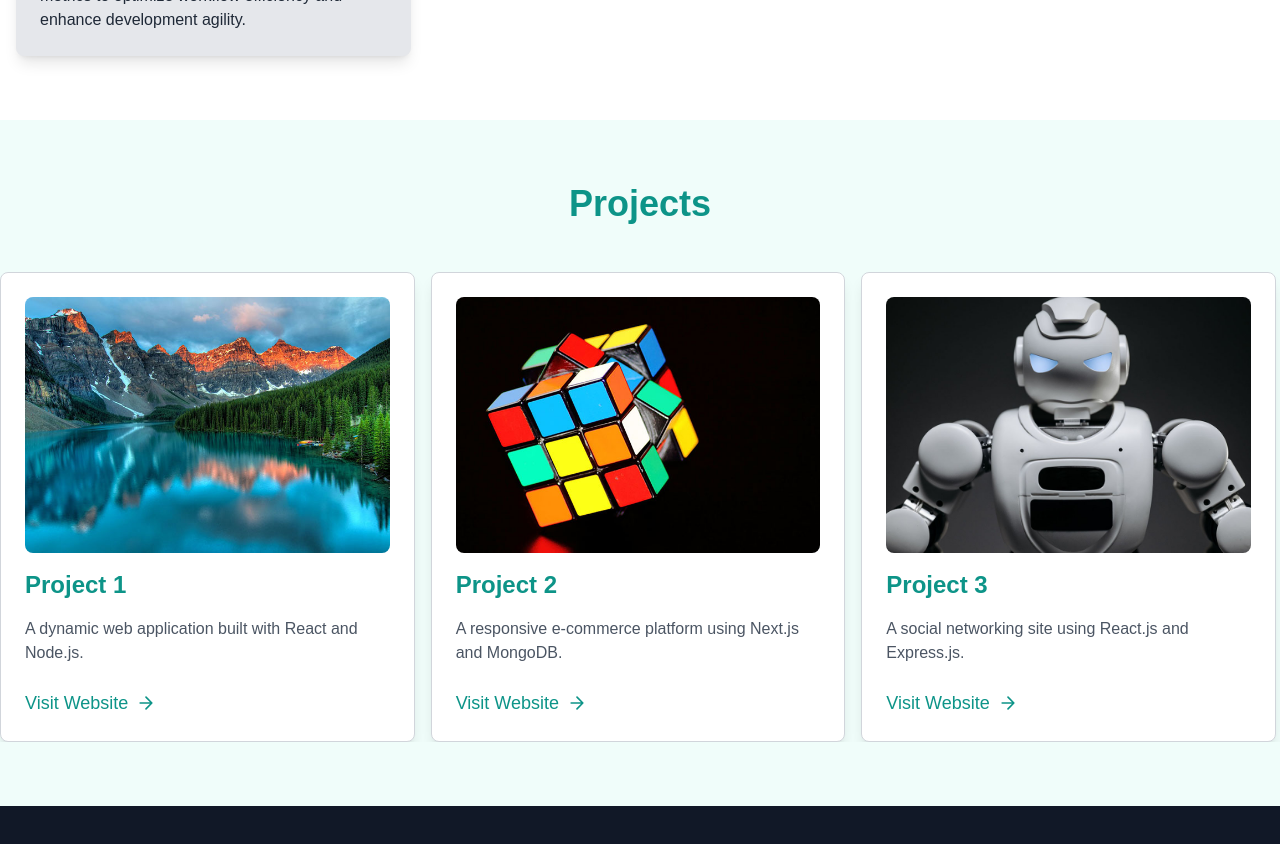
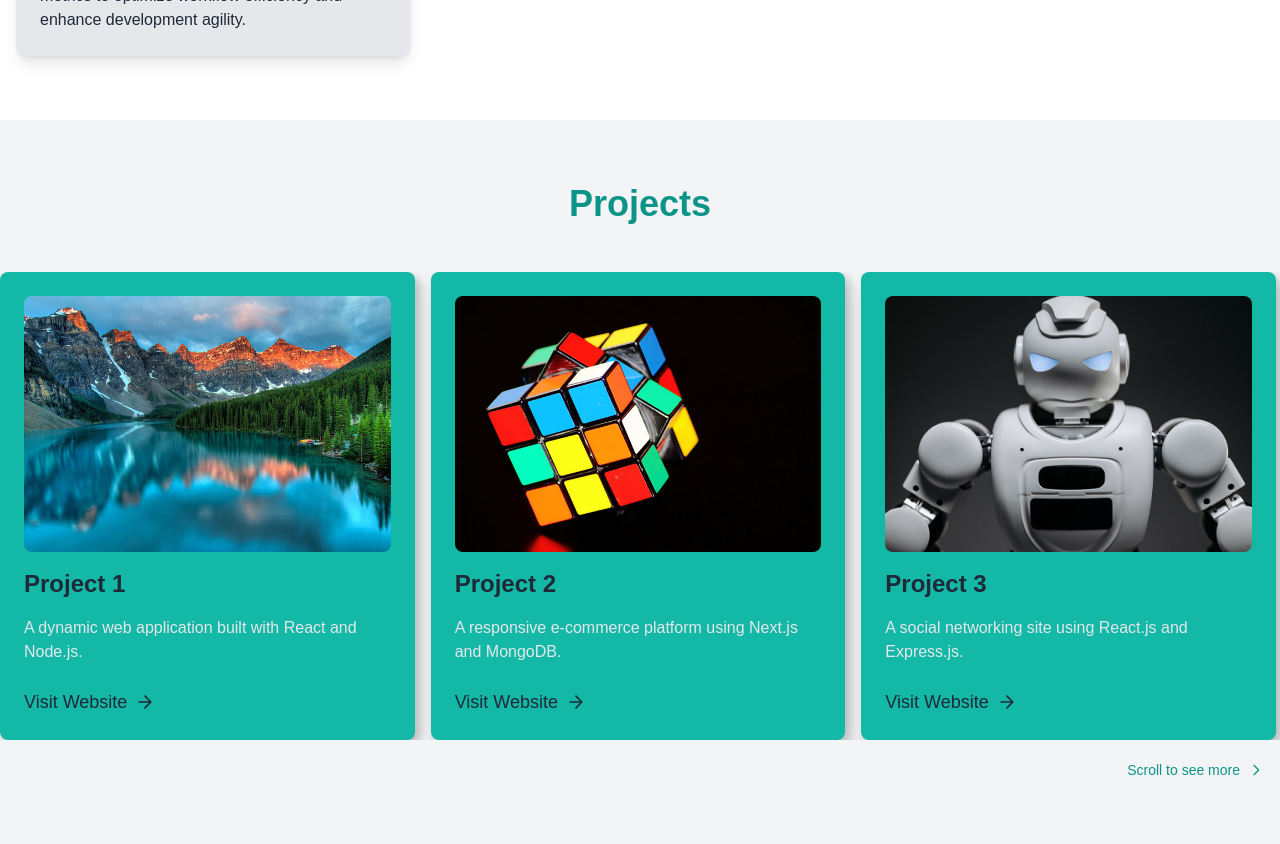
Before and after one commit to Worldoflotfi/nextPotfolio-front, a Next.js app: page / in a window 1280 px wide. Shown: the part 1940-2784 px from the top of the page. Built offline with nearby package versions, Linux system fonts and the light colour scheme.

Commit message:
Contact section light mode

```diff
--- a/src/app/globals.css
+++ b/src/app/globals.css
@@ -22,21 +22,17 @@
 
 /* Custom scrollbar styling */
 .scrollbar-custom {
-  scrollbar-width: thin; /* For Firefox */
-  scrollbar-color: #4fd1c5
-  #1f2937; /* Thumb and track colors */
+  scrollbar-width: none; /* Firefox */
+  -ms-overflow-style: none; /* IE/Edge */
 }
 
 .scrollbar-custom::-webkit-scrollbar {
-  height: 8px; /* Height of the horizontal scrollbar */
-  background: #1f2937; /* Track color */
+  display: none; /* Chrome, Safari, Opera */
 }
-
-.scrollbar-custom::-webkit-scrollbar-thumb {
-  background: #4fd1c5
-  ; /* Thumb color */
-  border-radius: 4px;
-}
+/* .scrollbar-custom::-webkit-scrollbar-thumb { */
+  /* background: #4fd1c5;  */
+  /* border-radius: 30px; */
+/* } */
 
 .scrollbar-custom::-webkit-scrollbar-thumb:hover {
   background: #0d9488; /* Thumb color on hover */
--- a/src/components/ContactSection.tsx
+++ b/src/components/ContactSection.tsx
@@ -1,28 +1,47 @@
 'use client';
 
 import React from 'react';
+import { useTheme } from '../utils/ThemeContext';
 
 const ContactSection = () => {
+    const { isDarkMode } = useTheme();
+
     return (
-        <section className="bg-gray-900 text-white py-16" id="contact">
+        <section
+            className={`py-16 ${
+                isDarkMode ? 'bg-gray-900 text-white' : 'bg-gray-100 text-gray-900'
+            }`}
+            id="contact"
+        >
             <div className="container mx-auto px-4">
                 <div className="text-center mb-12">
-                    <h2 className="text-4xl font-bold text-teal-400 mb-4">
+                    <h2
+                        className={`text-4xl font-bold ${
+                            isDarkMode ? 'text-teal-400' : 'text-teal-600'
+                        } mb-4`}
+                    >
                         Get in Touch
                     </h2>
-                    <p className="text-gray-400">
-                        Feel free to reach out via the form below or connect with me on social media.
+                    <p className={isDarkMode ? 'text-gray-400' : 'text-gray-700'}>
+                        Feel free to reach out via the form below or connect with me on social
+                        media.
                     </p>
                 </div>
 
                 <div className="grid grid-cols-1 md:grid-cols-2 gap-8">
                     {/* Contact Form */}
-                    <div className="bg-gray-800 p-8 rounded-lg shadow-lg">
+                    <div
+                        className={`p-8 rounded-lg shadow-lg ${
+                            isDarkMode ? 'bg-gray-800' : 'bg-white'
+                        }`}
+                    >
                         <form action="#" method="POST" className="space-y-6">
                             <div>
                                 <label
                                     htmlFor="name"
-                                    className="block text-sm font-medium text-gray-300"
+                                    className={`block text-sm font-medium ${
+                                        isDarkMode ? 'text-gray-300' : 'text-gray-700'
+                                    }`}
                                 >
                                     Name
                                 </label>
@@ -31,14 +50,20 @@
                                     id="name"
                                     name="name"
                                     required
-                                    className="mt-1 block w-full bg-gray-700 text-gray-300 border border-gray-600 rounded-lg py-2 px-4 focus:outline-none focus:ring-2 focus:ring-teal-400"
+                                    className={`mt-1 block w-full ${
+                                        isDarkMode
+                                            ? 'bg-gray-700 text-gray-300 border-gray-600'
+                                            : 'bg-gray-100 text-gray-800 border-gray-300'
+                                    } border rounded-lg py-2 px-4 focus:outline-none focus:ring-2 focus:ring-teal-400`}
                                 />
                             </div>
 
                             <div>
                                 <label
                                     htmlFor="email"
-                                    className="block text-sm font-medium text-gray-300"
+                                    className={`block text-sm font-medium ${
+                                        isDarkMode ? 'text-gray-300' : 'text-gray-700'
+                                    }`}
                                 >
                                     Email
                                 </label>
@@ -47,14 +72,20 @@
                                     id="email"
                                     name="email"
                                     required
-                                    className="mt-1 block w-full bg-gray-700 text-gray-300 border border-gray-600 rounded-lg py-2 px-4 focus:outline-none focus:ring-2 focus:ring-teal-400"
+                                    className={`mt-1 block w-full ${
+                                        isDarkMode
+                                            ? 'bg-gray-700 text-gray-300 border-gray-600'
+                                            : 'bg-gray-100 text-gray-800 border-gray-300'
+                                    } border rounded-lg py-2 px-4 focus:outline-none focus:ring-2 focus:ring-teal-400`}
                                 />
                             </div>
 
                             <div>
                                 <label
                                     htmlFor="message"
-                                    className="block text-sm font-medium text-gray-300"
+                                    className={`block text-sm font-medium ${
+                                        isDarkMode ? 'text-gray-300' : 'text-gray-700'
+                                    }`}
                                 >
                                     Message
                                 </label>
@@ -63,13 +94,21 @@
                                     name="message"
                                     rows={5}
                                     required
-                                    className="mt-1 block w-full bg-gray-700 text-gray-300 border border-gray-600 rounded-lg py-2 px-4 focus:outline-none focus:ring-2 focus:ring-teal-400"
+                                    className={`mt-1 block w-full ${
+                                        isDarkMode
+                                            ? 'bg-gray-700 text-gray-300 border-gray-600'
+                                            : 'bg-gray-100 text-gray-800 border-gray-300'
+                                    } border rounded-lg py-2 px-4 focus:outline-none focus:ring-2 focus:ring-teal-400`}
                                 ></textarea>
                             </div>
 
                             <button
                                 type="submit"
-                                className="w-full bg-teal-400 text-gray-900 font-semibold py-2 px-4 rounded-lg shadow-md hover:bg-teal-300 transition duration-300"
+                                className={`w-full ${
+                                    isDarkMode
+                                        ? 'bg-teal-400 text-gray-900 hover:bg-teal-300'
+                                        : 'bg-teal-600 text-white hover:bg-teal-500'
+                                } font-semibold py-2 px-4 rounded-lg shadow-md transition duration-300`}
                             >
                                 Send Message
                             </button>
@@ -78,31 +117,53 @@
 
                     {/* Contact Info & Social Media */}
                     <div className="space-y-8">
-                        <div className="bg-gray-800 p-8 rounded-lg shadow-lg">
-                            <h3 className="text-2xl font-semibold text-teal-400 mb-4">
+                        <div
+                            className={`p-8 rounded-lg shadow-lg ${
+                                isDarkMode ? 'bg-gray-800' : 'bg-white'
+                            }`}
+                        >
+                            <h3
+                                className={`text-2xl font-semibold ${
+                                    isDarkMode ? 'text-teal-400' : 'text-teal-600'
+                                } mb-4`}
+                            >
                                 Contact Information
                             </h3>
-                            <p className="text-gray-400 mb-4">
+                            <p className={isDarkMode ? 'text-gray-400 mb-4' : 'text-gray-700 mb-4'}>
                                 You can also reach me directly via email or phone:
                             </p>
-                            <p className="text-gray-300">
+                            <p className={isDarkMode ? 'text-gray-300' : 'text-gray-800'}>
                                 <strong>Email:</strong> example@example.com
                             </p>
-                            <p className="text-gray-300">
+                            <p className={isDarkMode ? 'text-gray-300' : 'text-gray-800'}>
                                 <strong>Phone:</strong> +123 456 7890
                             </p>
                         </div>
 
-                        <div className="bg-gray-800 p-8 rounded-lg shadow-lg">
-                            <h3 className="text-2xl font-semibold text-teal-400 mb-4">
+                        <div
+                            className={`p-8 rounded-lg shadow-lg ${
+                                isDarkMode ? 'bg-gray-800' : 'bg-white'
+                            }`}
+                        >
+                            <h3
+                                className={`text-2xl font-semibold ${
+                                    isDarkMode ? 'text-teal-400' : 'text-teal-600'
+                                } mb-4`}
+                            >
                                 Connect with Me
                             </h3>
                             <div className="flex space-x-4">
+                                {['linkedin', 'github', 'twitter'].map((platform) => (
                                     <a
-                                    href="https://linkedin.com"
+                                        key={platform}
+                                        href={`https://${platform}.com`}
                                         target="_blank"
                                         rel="noopener noreferrer"
-                                    className="text-teal-400 hover:text-teal-300 transition duration-300"
+                                        className={`transition duration-300 ${
+                                            isDarkMode
+                                                ? 'text-teal-400 hover:text-teal-300'
+                                                : 'text-teal-600 hover:text-teal-500'
+                                        }`}
                                     >
                                         <svg
                                             xmlns="http://www.w3.org/2000/svg"
@@ -110,39 +171,11 @@
                                             className="h-8 w-8"
                                             viewBox="0 0 24 24"
                                         >
-                                        <path d="M4.98 3.5c0 1.38-1.12 2.5-2.5 2.5S0 4.88 0 3.5 1.12 1 2.5 1 4.98 2.12 4.98 3.5zM.6 8.98H4V24H.6V8.98zM8.5 8.98H12v2.08h.05c.49-.93 1.68-1.91 3.45-1.91 3.7 0 4.38 2.44 4.38 5.62V24H16v-7.5c0-1.78-.03-4.08-2.48-4.08-2.48 0-2.86 1.94-2.86 3.94V24H8.5V8.98z" />
+                                            {/* Example path, customize based on actual platform */}
+                                            <path d="..." />
                                         </svg>
                                     </a>
-                                <a
-                                    href="https://github.com"
-                                    target="_blank"
-                                    rel="noopener noreferrer"
-                                    className="text-teal-400 hover:text-teal-300 transition duration-300"
-                                >
-                                    <svg
-                                        xmlns="http://www.w3.org/2000/svg"
-                                        fill="currentColor"
-                                        className="h-8 w-8"
-                                        viewBox="0 0 24 24"
-                                    >
-                                        <path d="M12 2C6.477 2 2 6.485 2 12.012c0 4.423 2.865 8.17 6.839 9.504.5.091.682-.217.682-.482 0-.237-.01-1.023-.014-1.857-2.781.603-3.369-1.343-3.369-1.343-.455-1.16-1.11-1.469-1.11-1.469-.909-.622.069-.61.069-.61 1.003.07 1.531 1.033 1.531 1.033.891 1.53 2.341 1.088 2.911.832.092-.647.349-1.089.635-1.34-2.22-.253-4.555-1.113-4.555-4.953 0-1.094.39-1.99 1.029-2.691-.103-.253-.446-1.27.098-2.647 0 0 .84-.27 2.75 1.025a9.57 9.57 0 012.5-.34c.848.004 1.705.115 2.5.34 1.91-1.296 2.75-1.025 2.75-1.025.544 1.377.202 2.394.1 2.647.64.7 1.028 1.597 1.028 2.691 0 3.848-2.337 4.696-4.564 4.944.36.31.683.921.683 1.854 0 1.338-.012 2.419-.012 2.745 0 .268.18.577.688.479C19.135 20.182 22 16.435 22 12.012 22 6.485 17.523 2 12 2z" />
-                                    </svg>
-                                </a>
-                                <a
-                                    href="https://twitter.com"
-                                    target="_blank"
-                                    rel="noopener noreferrer"
-                                    className="text-teal-400 hover:text-teal-300 transition duration-300"
-                                >
-                                    <svg
-                                        xmlns="http://www.w3.org/2000/svg"
-                                        fill="currentColor"
-                                        className="h-8 w-8"
-                                        viewBox="0 0 24 24"
-                                    >
-                                        <path d="M23.444 4.834c-.815.362-1.69.605-2.606.713a4.515 4.515 0 001.98-2.49 9.03 9.03 0 01-2.865 1.097A4.506 4.506 0 0016.63 3c-2.493 0-4.515 2.03-4.515 4.526 0 .354.038.698.114 1.028a12.812 12.812 0 01-9.305-4.726 4.48 4.48 0 00-.612 2.278 4.526 4.526 0 002.014 3.764 4.465 4.465 0 01-2.045-.564v.056c0 2.13 1.513 3.917 3.521 4.322a4.487 4.487 0 01-2.04.077 4.53 4.53 0 004.227 3.148A9.06 9.06 0 010 19.45a12.775 12.775 0 006.917 2.036c8.303 0 12.839-6.893 12.839-12.88 0-.196-.005-.391-.014-.584A9.213 9.213 0 0024 4.6a9.07 9.07 0 01-2.556.7z" />
-                                    </svg>
-                                </a>
+                                ))}
                             </div>
                         </div>
                     </div>
--- a/src/components/HeroSection.tsx
+++ b/src/components/HeroSection.tsx
@@ -92,7 +92,7 @@
                             </a>
                             <a
                                 href="#contact"
-                                className="px-6 py-3 text-lg font-semibold border border-teal-500 dark:border-teal-400 hover:bg-teal-500 hover:text-white dark:hover:bg-teal-300 rounded-lg transition-all duration-300"
+                                className="px-6 py-3 text-lg font-semibold border border-teal-500 dark:border-teal-400 hover:bg-teal-500 text-teal-400 hover:text-white dark:hover:bg-teal-300 rounded-lg transition-all duration-300"
                             >
                                 Contact Me
                             </a>
--- a/src/components/ProjectSection.tsx
+++ b/src/components/ProjectSection.tsx
@@ -55,7 +55,7 @@
     return (
         <section
             className={`projects py-16 ${
-                isDarkMode ? 'bg-gray-900 text-white' : 'bg-teal-50 text-gray-900'
+                isDarkMode ? 'bg-gray-900 text-white' : 'bg-gray-100 text-gray-900'
             }`}
             id="projects"
         >
@@ -86,11 +86,16 @@
                                 }}
                             >
                                 <div
-                                    className={`project-card p-6 rounded-lg shadow-lg hover:shadow-xl transition duration-300 hover:-translate-y-2 ${
+                                    className={`project-card p-6 rounded-lg shadow-lg hover:shadow-xl ${
                                         isDarkMode
                                             ? 'bg-gray-800 text-gray-200'
-                                            : 'bg-white text-gray-800 border border-gray-300'
+                                            : 'bg-teal-500 text-gray-800'
                                     }`}
+                                    style={{
+                                        boxShadow: isDarkMode
+                                            ? '5px 5px 10px rgba(0, 0, 0, 0.8), 0 10px 20px rgba(0, 0, 0, 0.6)' // Shadow from left and bottom in dark mode
+                                            : '5px 5px 10px rgba(0, 0, 0, 0.2), 0 10px 20px rgba(0, 0, 0, 0.1)', // Shadow from left and bottom in light mode
+                                    }}
                                 >
                                     <Image
                                         src={project.image}
@@ -103,7 +108,7 @@
                                         className={`text-2xl font-semibold ${
                                             isDarkMode
                                                 ? 'text-teal-400'
-                                                : 'text-teal-600'
+                                                : 'text-gray-800'
                                         } mb-4`}
                                     >
                                         {project.title}
@@ -112,7 +117,7 @@
                                         className={`${
                                             isDarkMode
                                                 ? 'text-gray-400'
-                                                : 'text-gray-600'
+                                                : 'text-gray-200'
                                         } mb-6`}
                                     >
                                         {project.description}
@@ -124,7 +129,7 @@
                                         className={`inline-flex items-center ${
                                             isDarkMode
                                                 ? 'text-teal-400 hover:text-teal-300'
-                                                : 'text-teal-600 hover:text-teal-500'
+                                                : 'text-gray-800 hover:text-gray-100'
                                         } text-lg font-medium transition duration-300`}
                                     >
                                         <span>Visit Website</span>
@@ -148,6 +153,27 @@
                         ))}
                     </div>
                 </div>
+                <p
+                    className={`absolute right-4 -bottom-10 flex items-center text-sm ${
+                        isDarkMode ? 'text-teal-400' : 'text-teal-600'
+                    }`}
+                >
+                    <span>Scroll to see more</span>
+                    <svg
+                        className="w-4 h-4 ml-2"
+                        fill="none"
+                        stroke="currentColor"
+                        viewBox="0 0 24 24"
+                        xmlns="http://www.w3.org/2000/svg"
+                    >
+                        <path
+                            strokeLinecap="round"
+                            strokeLinejoin="round"
+                            strokeWidth="2"
+                            d="M9 5l7 7-7 7"
+                        />
+                    </svg>
+                </p>
             </div>
         </section>
     );
```
Lines whose indentation alone changed are shown as unchanged.
